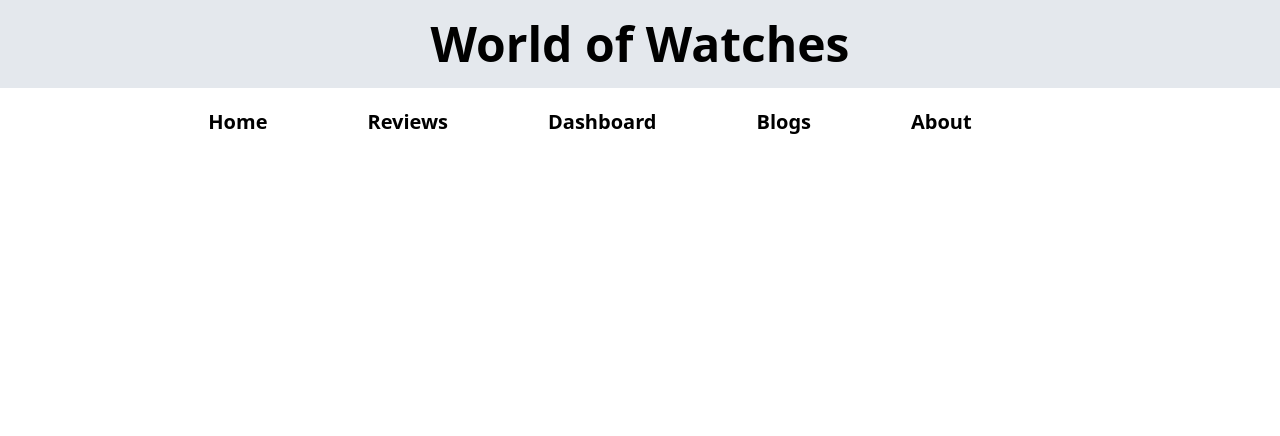
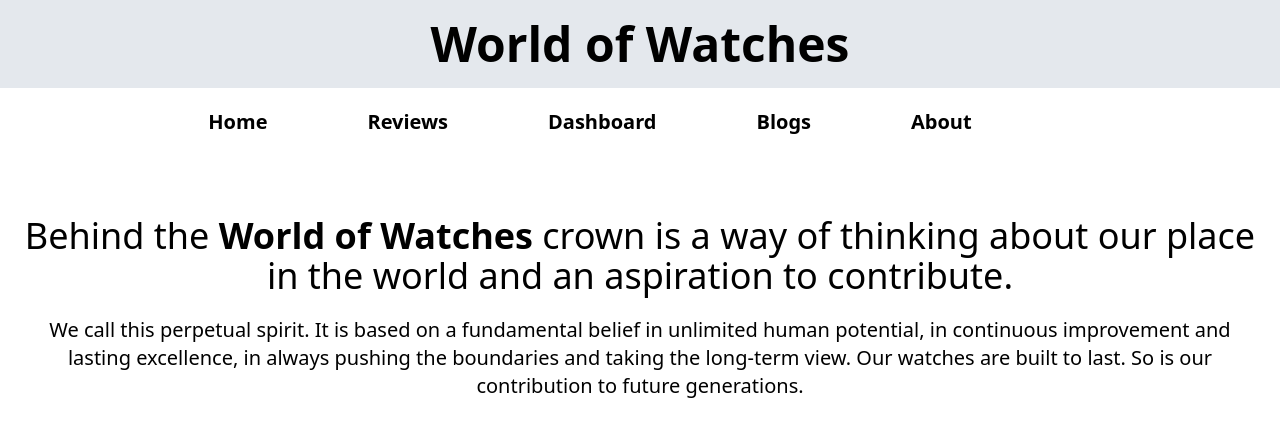
Before and after one commit to Al-Amin931761/world_of_watches, a React (Create React App) app: page /about in a window 1280 px wide. Shown: the top 436 px of the page. Built offline with nearby package versions, Linux system fonts and the light colour scheme.

Commit message:
readme file

```diff
--- a/src/components/About/About.js
+++ b/src/components/About/About.js
@@ -2,8 +2,9 @@ import React from 'react';
 
 const About = () => {
     return (
-        <div>
-
+        <div className='mt-20'>
+            <h3 className='text-4xl m-5'>Behind the <b>World of Watches</b> crown is a way of thinking about our place in the world and an aspiration to contribute.</h3>
+            <p className='text-xl m-5'>We call this perpetual spirit. It is based on a fundamental belief in unlimited human potential, in continuous improvement and lasting excellence, in always pushing the boundaries and taking the long-term view. Our watches are built to last. So is our contribution to future generations.</p>
         </div>
     );
 };
--- a/src/components/Cart/Cart.js
+++ b/src/components/Cart/Cart.js
@@ -4,7 +4,7 @@ import './Cart.css';
 const Cart = ({ data }) => {
     const { name, rating, comment, picture } = data;
     return (
-        <div className='bg-gray-200 m-6 p-6 rounded-lg shadow-xl'>
+        <div className='bg-slate-50 m-6 p-6 rounded-lg shadow-xl'>
             <div className='cart'>
                 <img src={picture} alt="" />
                 <h2 className='m-5 text-2xl'><span className='font-bold'>Name:</span> {name}</h2>
--- a/src/components/ReviewCart/ReviewCart.js
+++ b/src/components/ReviewCart/ReviewCart.js
@@ -4,7 +4,7 @@ import './ReviewCart.css';
 const reviewCart = ({ cartData }) => {
     const { name, rating, comment, picture } = cartData;
     return (
-        <div className='bg-gray-200 m-6 p-6 rounded-lg shadow-xl'>
+        <div className='bg-slate-100 m-6 p-6 rounded-lg shadow-xl'>
             <div className='review-cart'>
                 <img src={picture} alt="" />
                 <h2 className='m-5 text-2xl'> <span className='font-bold'>Name: </span>{name}</h2>
```
Also changed, not shown: 1 other file (tests, documents, lock files or other folders).
